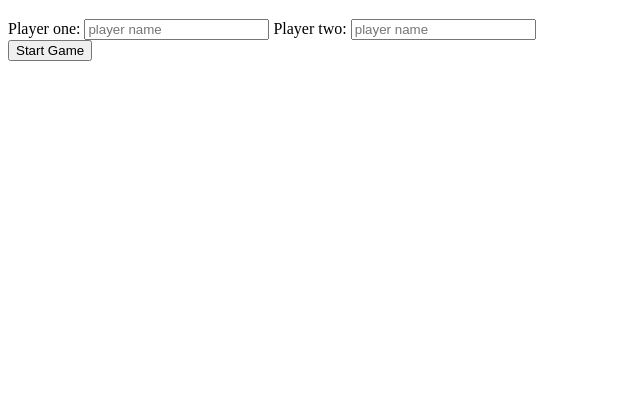
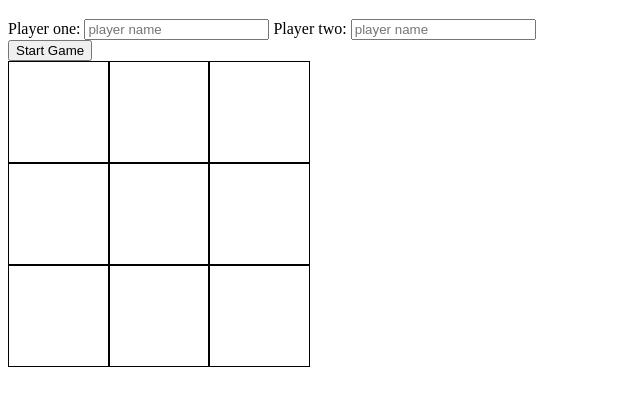
Before and after one commit to fedewaelk/Tic-Tac-Toe, a plain HTML site: page index.html in a window 1280 px wide. Shown: the part 61-466 px from the top of the page, without its empty margins (0-640 px from the left). Drawn offline with Linux system fonts and the light colour scheme.

Commit message:
render the gameboard in the game module IIFE

```diff
--- a/index.html
+++ b/index.html
@@ -13,7 +13,7 @@
         <label>Player two: <input id="player2" type="text" placeholder="player name"></label>
     </div>
     <button id="startBtn">Start Game</button>
-    <div class="gameBoard"></div>
+    <div id="gameBoard"></div>
     <script src="script.js"></script>
 </body>
 </html>
--- a/script.js
+++ b/script.js
@@ -1,10 +1,32 @@
-const GameBoard = (() => {
+const gameModule = (() => {
     let gameBoard = ["", "", "", "", "", "", "", "", ""];
+
     const renderBoard = () => {
         const board = document.getElementById("gameBoard");
+        board.innerHTML = "";
+
         gameBoard.forEach((mark, index) => {
             const box = document.createElement("div");
             box.classList.add("box");
-        })
-    }
+            if (mark) box.classList.add("taken");
+            box.textContent = mark;
+            box.addEventListener("click", () => console.log(`Clic on box ${index}`));
+            board.appendChild(box);
+        });
+    };
+
+    const updateBox = (index, mark) => {
+        if (gameBoard[index] === "") {
+            gameBoard[index] = mark;
+            renderBoard();
+        }
+    };
+
+    const getBoard = () => gameBoard;
+
+    return { renderBoard, updateBox, getBoard };
 })();
+
+document.addEventListener("DOMContentLoaded", () => {
+    gameModule.renderBoard();
+  });
--- a/style.css
+++ b/style.css
@@ -0,0 +1,9 @@
+#gameBoard {
+    display: grid;
+    grid-template-columns: repeat(3, 100px);
+}
+
+.box { width: 100px;
+    height: 100px;
+    border: 1px solid #000;
+}
```
